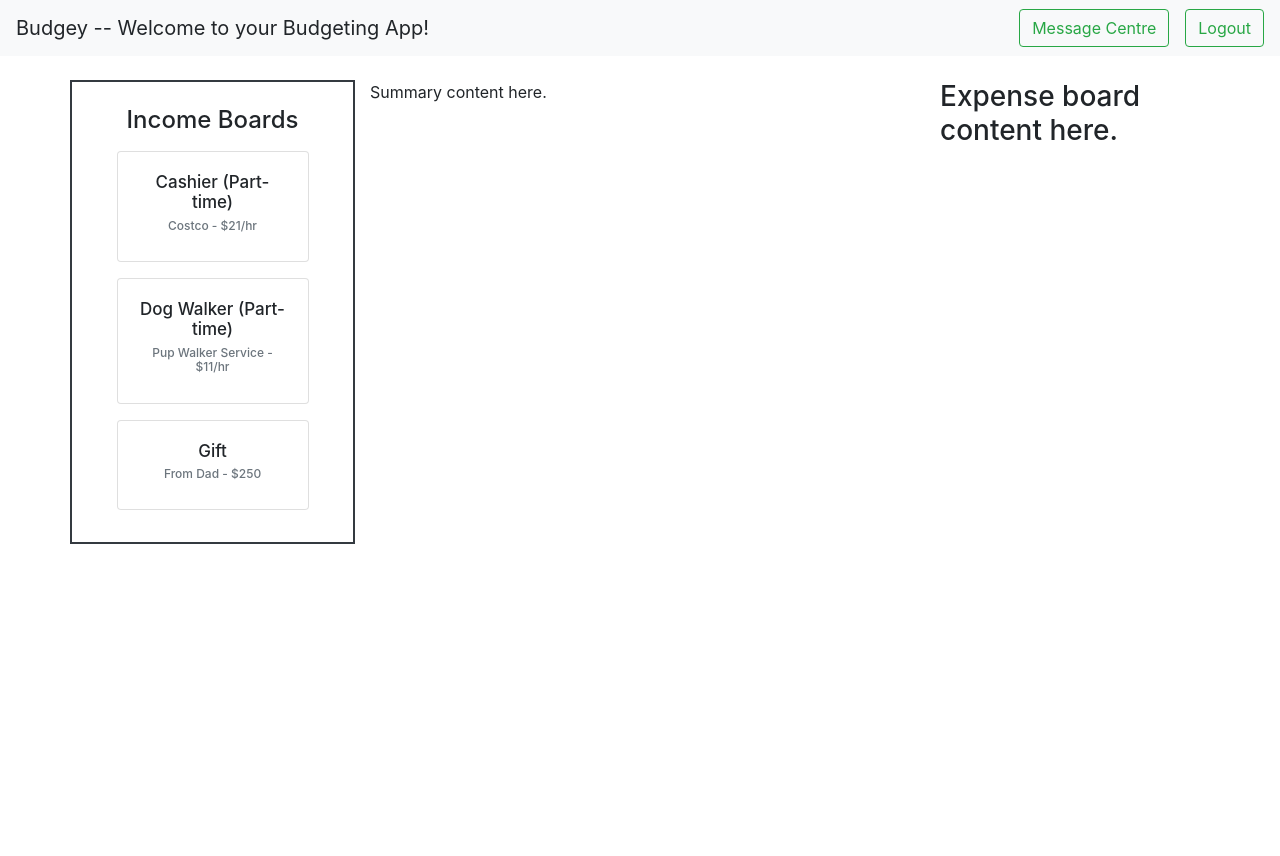
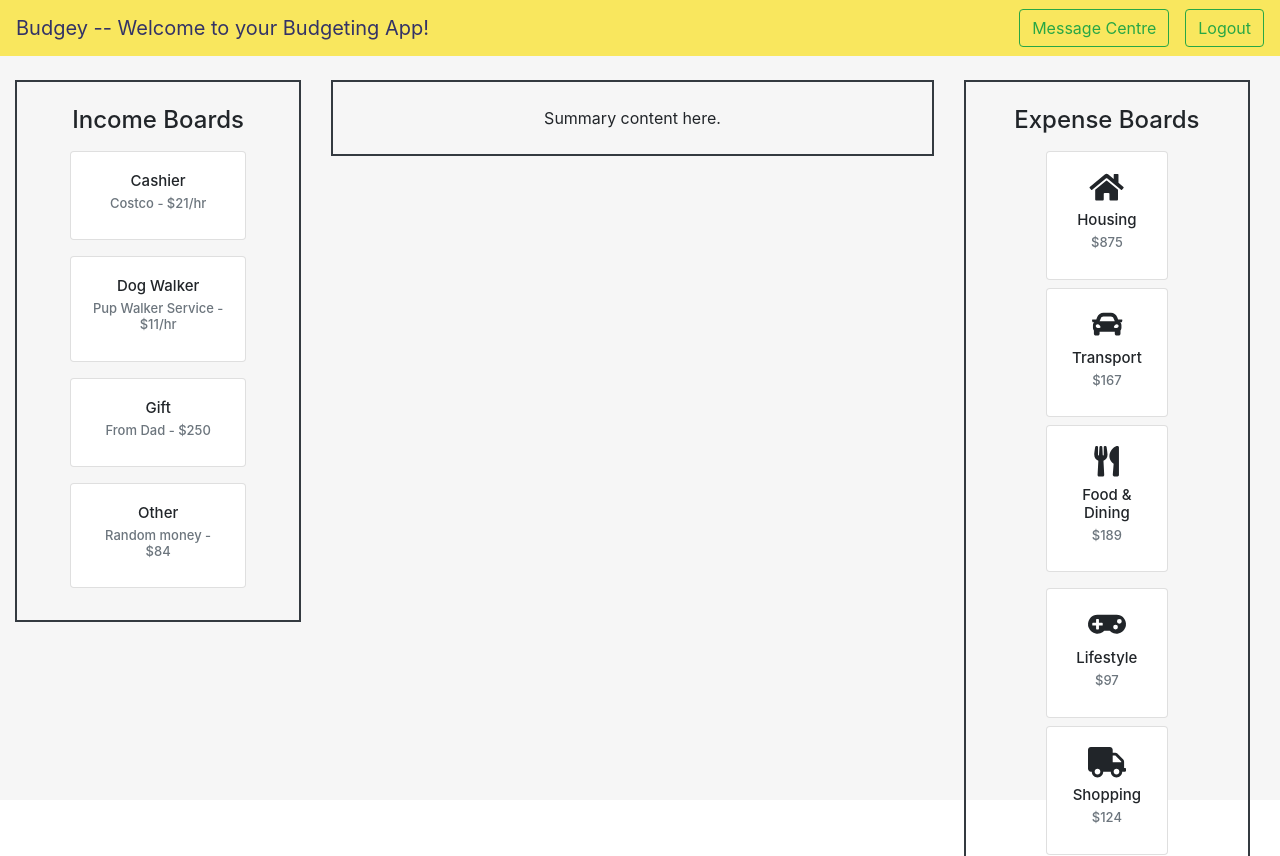
Before and after one commit to emmarskillings/Budgey, a React (Create React App) app in the folder client/: page / in a window 1280 px wide. Shown: the top 856 px of the page. Before the commit the page ends 800 px from the top, so only its background shows below. Built offline with nearby package versions, Linux system fonts and the light colour scheme; no server answers.

Commit message:
conflicts resolved

```diff
--- a/client/src/App.css
+++ b/client/src/App.css
@@ -0,0 +1,3 @@
+.container {
+  max-width: 88em;
+}
--- a/client/src/App.js
+++ b/client/src/App.js
@@ -6,6 +6,10 @@ import ExpenseBoard from './components/ExpenseBoard';
 import Summary from './components/Summary';
 import IncomeBoard from './components/IncomeBoard';
 import axios from 'axios';
+import { library } from "@fortawesome/fontawesome-svg-core";
+import { faHome, faCar, faUtensils, faTruck, faGamepad, faMoon } from "@fortawesome/free-solid-svg-icons";
+
+library.add(faHome, faCar, faUtensils, faTruck, faGamepad, faMoon);
 
 class App extends Component {
   componentDidMount() {
@@ -21,11 +25,18 @@ class App extends Component {
   }
 
   render() {
+    var bgColor = {
+      "White": "#f6f6f6"
+    };
+    var customRowStyling = {
+      marginLeft: 0
+    };
+
     return (
-      <div>
+      <div style={{backgroundColor: bgColor.White, height: "100vh"}}>
         <Navbar />
-        <Container>
-          <Row>
+        <Container className="body">
+          <Row style={customRowStyling}>
             <Col md="3">
               <IncomeBoard />
             </Col>
--- a/client/src/components/ExpenseBoard.css
+++ b/client/src/components/ExpenseBoard.css
@@ -0,0 +1,15 @@
+.expense-board {
+  border-width: 2px !important;
+}
+.expense-board .card {
+  width: 7.6rem;
+}
+.expense-board .card-body h5 {
+  font-size: 15px;
+}
+.expense-board .card-body h6 {
+  font-size: 13px;
+}
+.expense-board .icons {
+  font-size: 2.4rem;
+}
--- a/client/src/components/ExpenseBoard.js
+++ b/client/src/components/ExpenseBoard.js
@@ -1,12 +1,62 @@
 import React from "react";
 import "./ExpenseBoard.css";
+import { FontAwesomeIcon } from "@fortawesome/react-fontawesome";
+
 class ExpenseBoard extends React.Component {
   render() {
-    return (
-      <div className="expense-board">
-        <h3>Expense board content here.</h3>
-      </div>
-    )
+    return <div className="expense-board row justify-content-center text-center border border-dark col-md-12 py-4">
+        <h4>Expense Boards</h4>
+        <div className="row">
+          <div className="col-md-6">
+            <div className="card my-2 mx-1">
+              <div className="card-body">
+                <FontAwesomeIcon icon="home" className="icons pb-2" />
+                <h5 className="card-title">Housing</h5>
+                <h6 className="card-subtitle mb-2 text-muted">$875</h6>
+              </div>
+            </div>
+            <div className="card my-2 mx-1">
+              <div className="card-body">
+                <FontAwesomeIcon icon="car" className="icons pb-2" />
+                <h5 className="card-title">Transport</h5>
+                <h6 className="card-subtitle mb-2 text-muted">$167</h6>
+              </div>
+            </div>
+            <div className="card my-2 mx-1">
+              <div className="card-body">
+                <FontAwesomeIcon icon="utensils" className="icons pb-2" />
+                <h5 className="card-title">Food &amp; Dining</h5>
+                <h6 className="card-subtitle mb-2 text-muted">$189</h6>
+              </div>
+            </div>
+          </div>
+        </div>
+        <div className="row">
+          <div className="col-md-6">
+            <div className="card my-2 mx-1">
+              <div className="card-body">
+                <FontAwesomeIcon icon="gamepad" className="icons pb-2" />
+                <h5 className="card-title">Lifestyle</h5>
+                <h6 className="card-subtitle mb-2 text-muted">$97</h6>
+              </div>
+            </div>
+            <div className="card my-2 mx-1">
+              <div className="card-body">
+                <FontAwesomeIcon icon="truck" className="icons pb-2" />
+                <h5 className="card-title">Shopping</h5>
+                <h6 className="card-subtitle mb-2 text-muted">$124</h6>
+              </div>
+            </div>
+            <div className="card my-2 mx-1">
+              <div className="card-body">
+                <FontAwesomeIcon icon="moon" className="icons pb-2" />
+                <h5 className="card-title">Other</h5>
+                <h6 className="card-subtitle mb-2 text-muted">$322</h6>
+              </div>
+            </div>
+          </div>
+        </div>
+      </div>;
   }
 }
 
--- a/client/src/components/IncomeBoard.css
+++ b/client/src/components/IncomeBoard.css
@@ -1,12 +1,12 @@
 .income-board {
   border-width: 2px !important;
 }
-.card {
-  width: 12rem;
+.income-board .card {
+  width: 11rem;
 }
-.card-body h5 {
-  font-size: 17px;
+.income-board .card-body h5 {
+  font-size: 15px;
 }
-.card-body h6 {
-  font-size: 12px;
+.income-board .card-body h6 {
+  font-size: 13px;
 }
--- a/client/src/components/IncomeBoard.js
+++ b/client/src/components/IncomeBoard.js
@@ -4,24 +4,30 @@ import "./IncomeBoard.css";
 class IncomeBoard extends React.Component {
   render() {
     return (
-      <div className="income-board row justify-content-center text-center border border-dark py-4">
+      <div className="income-board row justify-content-center text-center border border-dark col-md-12 py-4">
         <h4>Income Boards</h4>
-        <div class="card my-2">
-          <div class="card-body">
-            <h5 class="card-title">Cashier (Part-time)</h5>
-            <h6 class="card-subtitle mb-2 text-muted">Costco - $21/hr</h6>
+        <div className="card my-2">
+          <div className="card-body">
+            <h5 className="card-title">Cashier</h5>
+            <h6 className="card-subtitle mb-2 text-muted">Costco - $21/hr</h6>
           </div>
         </div>
-        <div class="card my-2">
-          <div class="card-body">
-            <h5 class="card-title">Dog Walker (Part-time)</h5>
-            <h6 class="card-subtitle mb-2 text-muted">Pup Walker Service - $11/hr</h6>
+        <div className="card my-2">
+          <div className="card-body">
+            <h5 className="card-title">Dog Walker</h5>
+            <h6 className="card-subtitle mb-2 text-muted">Pup Walker Service - $11/hr</h6>
           </div>
         </div>
-        <div class="card my-2">
-          <div class="card-body">
-            <h5 class="card-title">Gift</h5>
-            <h6 class="card-subtitle mb-2 text-muted">From Dad - $250</h6>
+        <div className="card my-2">
+          <div className="card-body">
+            <h5 className="card-title">Gift</h5>
+            <h6 className="card-subtitle mb-2 text-muted">From Dad - $250</h6>
+          </div>
+        </div>
+        <div className="card my-2">
+          <div className="card-body">
+            <h5 className="card-title">Other</h5>
+            <h6 className="card-subtitle mb-2 text-muted">Random money - $84</h6>
           </div>
         </div>
       </div>
--- a/client/src/components/Navbar.css
+++ b/client/src/components/Navbar.css
@@ -0,0 +1,4 @@
+nav {
+  background-color: #f9e75e;
+  color: #333366;
+}
--- a/client/src/components/Navbar.js
+++ b/client/src/components/Navbar.js
@@ -4,11 +4,11 @@ import "./Navbar.css";
 class Navbar extends React.Component {
   render() {
     return (
-      <nav class="navbar navbar-light bg-light justify-content-between mb-4">
-        <a class="navbar-brand">Budgey -- Welcome to your Budgeting App!</a>
-        <form class="form-inline">
-          <button class="btn btn-outline-success my-2 mr-3 my-sm-0" type="submit">Message Centre</button>
-          <button class="btn btn-outline-success my-2 my-sm-0" type="submit">Logout</button>
+      <nav className="navbar justify-content-between mb-4">
+        <a className="navbar-brand">Budgey -- Welcome to your Budgeting App!</a>
+        <form className="form-inline">
+          <button className="btn btn-outline-success my-2 mr-3 my-sm-0" type="submit">Message Centre</button>
+          <button className="btn btn-outline-success my-2 my-sm-0" type="submit">Logout</button>
         </form>
       </nav>
     )
--- a/client/src/components/Summary.css
+++ b/client/src/components/Summary.css
@@ -0,0 +1,3 @@
+.summary-board {
+  border-width: 2px !important;
+}
--- a/client/src/components/Summary.js
+++ b/client/src/components/Summary.js
@@ -4,7 +4,7 @@ import "./Summary.css";
 class Summary extends React.Component {
   render() {
     return (
-      <div className="summary-board">
+      <div className="summary-board row justify-content-center text-center border border-dark col-md-12 py-4">
         Summary content here.
       </div>
     )
```
